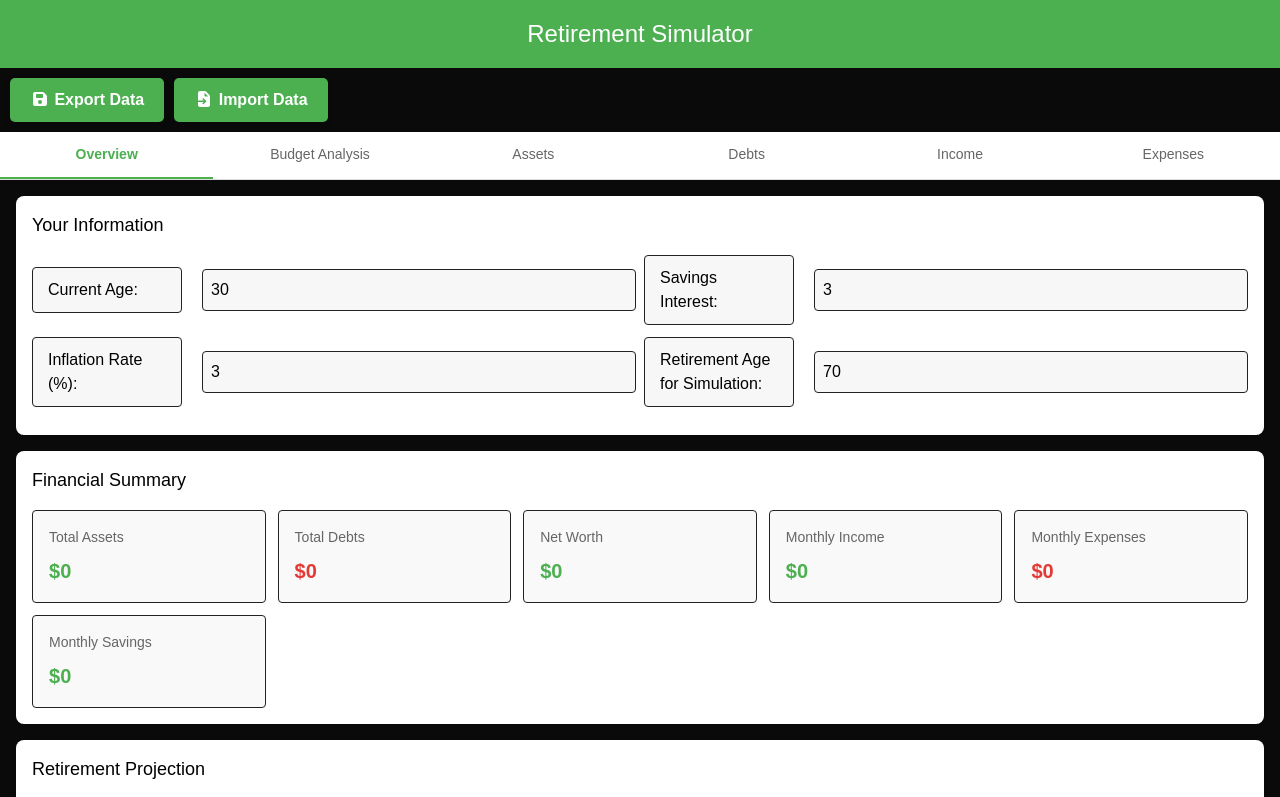
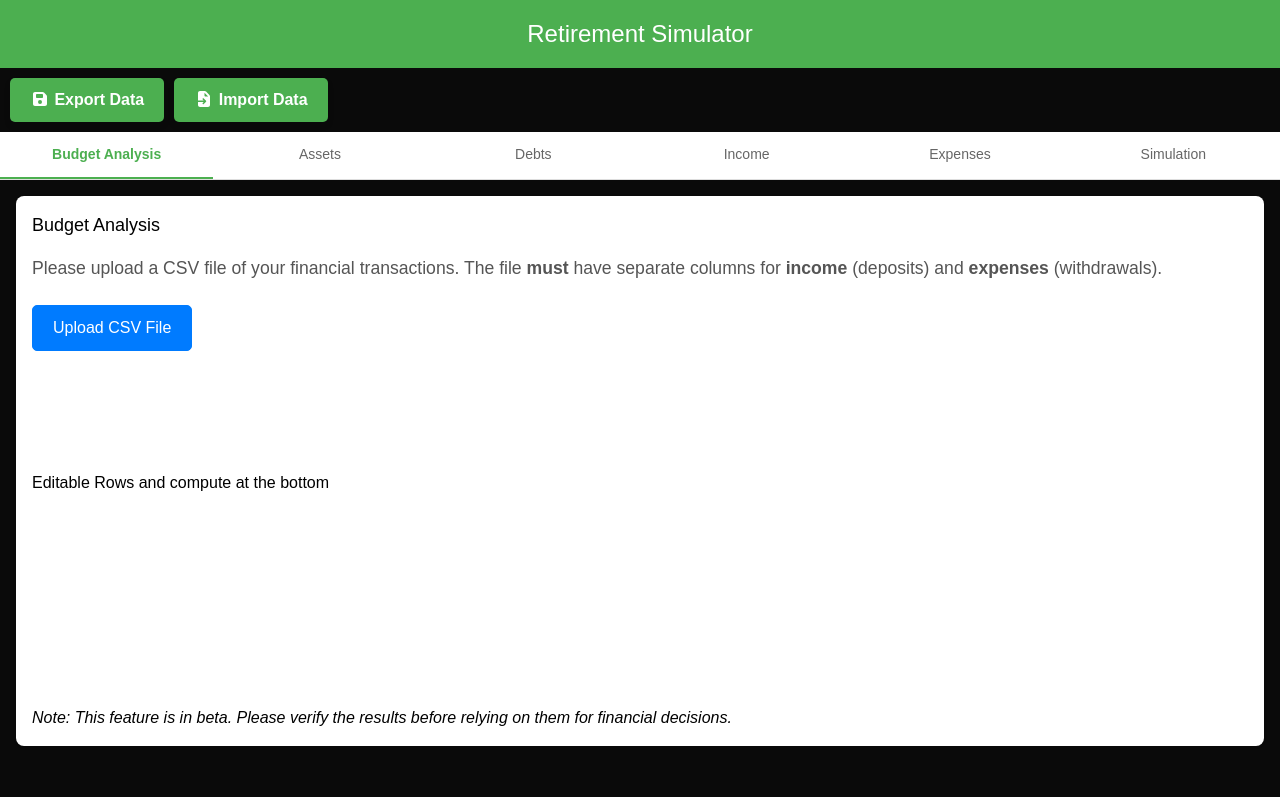
Before and after one commit to mhant/When-Can-I-Retire, a Next.js app: page / in a window 1280 px wide. Shown: the top 797 px of the page. Built offline with nearby package versions, Linux system fonts and the light colour scheme.

Commit message:
changing up order of tabs

```diff
--- a/src/app/page.tsx
+++ b/src/app/page.tsx
@@ -75,7 +75,7 @@ export default function Home() {
   // Monthly Expenses
   const [expenses, setExpenses] = useState<IncomeExpense[]>([]);
 
-  const [activeTab, setActiveTab] = useState('overview');
+  const [activeTab, setActiveTab] = useState('budget_analysis');
   const [isLoading, setIsLoading] = useState(true);
 
 
@@ -305,9 +305,6 @@ export default function Home() {
         style={{ display: 'none' }}
       />
       <nav className="tab-container">
-        <button className={`tab ${activeTab === 'overview' ? 'active' : ''}`} onClick={() => setActiveTab('overview')}>
-          Overview
-        </button>
         <button className={`tab ${activeTab === 'budget_analysis' ? 'active' : ''}`} onClick={() => setActiveTab('budget_analysis')}>
           Budget Analysis
         </button>
@@ -323,13 +320,16 @@ export default function Home() {
         <button className={`tab ${activeTab === 'expenses' ? 'active' : ''}`} onClick={() => setActiveTab('expenses')}>
           Expenses
         </button>
+        <button className={`tab ${activeTab === 'overview' ? 'active' : ''}`} onClick={() => setActiveTab('overview')}>
+          Simulation
+        </button>
       </nav>
 
       <main className="content">
         {activeTab === 'overview' && (
           <div>
             <section className="section">
-              <h2>Your Information</h2>
+              <h2>Your Simulation</h2>
               <div className="input-row">
                 <label>Current Age:</label>
                 <input
```
